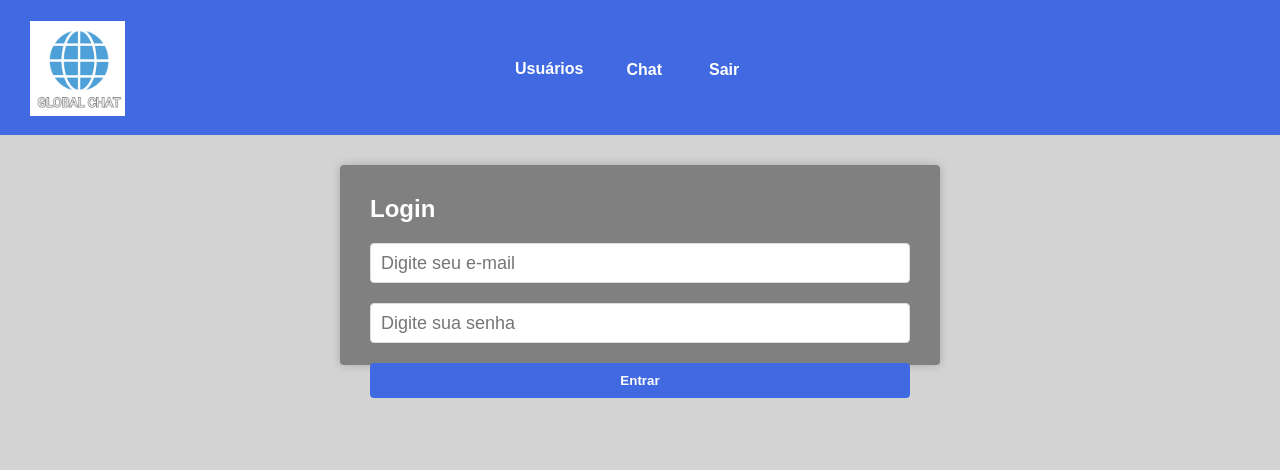
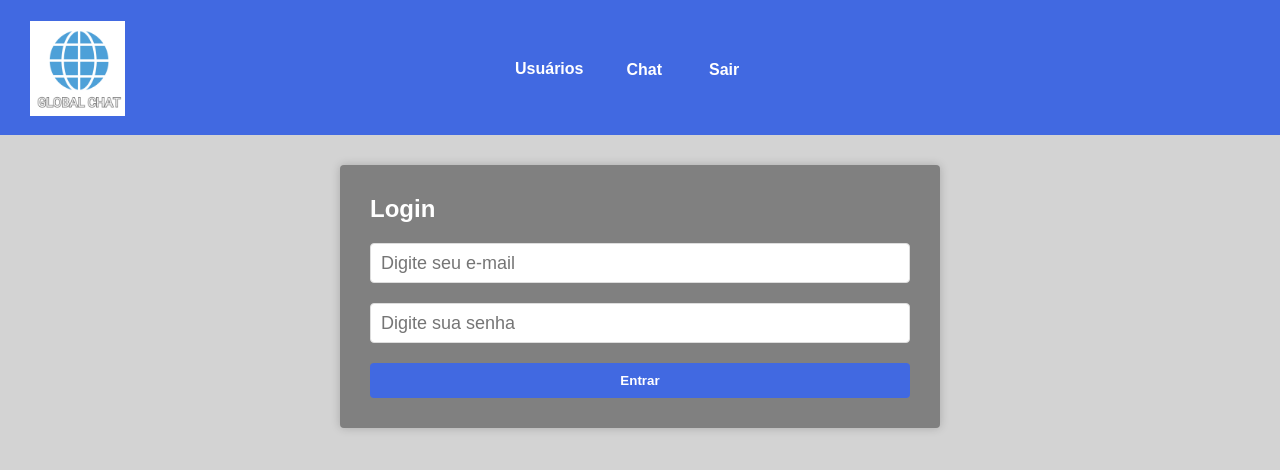
Before and after one commit to LucasNasc3000/globalchat-webapp, a React (Create React App) app: page /login in a window 1280 px wide. Shown: the top 470 px of the page. Built offline with nearby package versions, Linux system fonts and the light colour scheme.

Commit message:
testando mq6

```diff
--- a/src/styles/GlobalStyles.js
+++ b/src/styles/GlobalStyles.js
@@ -11,10 +11,10 @@ export default createGlobalStyle`
     box-sizing: border-box;
   }
 
-  @media only screen and (min-width: 600px) {
-    body {
-      height: 200px;
-      max-height: 200px;
+  @media only screen and (min-width: 300px) {
+    div {
+      height: 150px;
+      max-height: 150px;
     }
   }
 
@@ -70,7 +70,9 @@ export const Container = styled.section`
   box-shadow: 0 0 10px rgba(0, 0, 0, 0.2);
 
   @media only screen and (min-width: 600px) {
-    height: 200px;
-    max-height: 200px;
+    section {
+      max-width: 300px;
+      max-height: 300px;
+    }
   }
 `;
```
